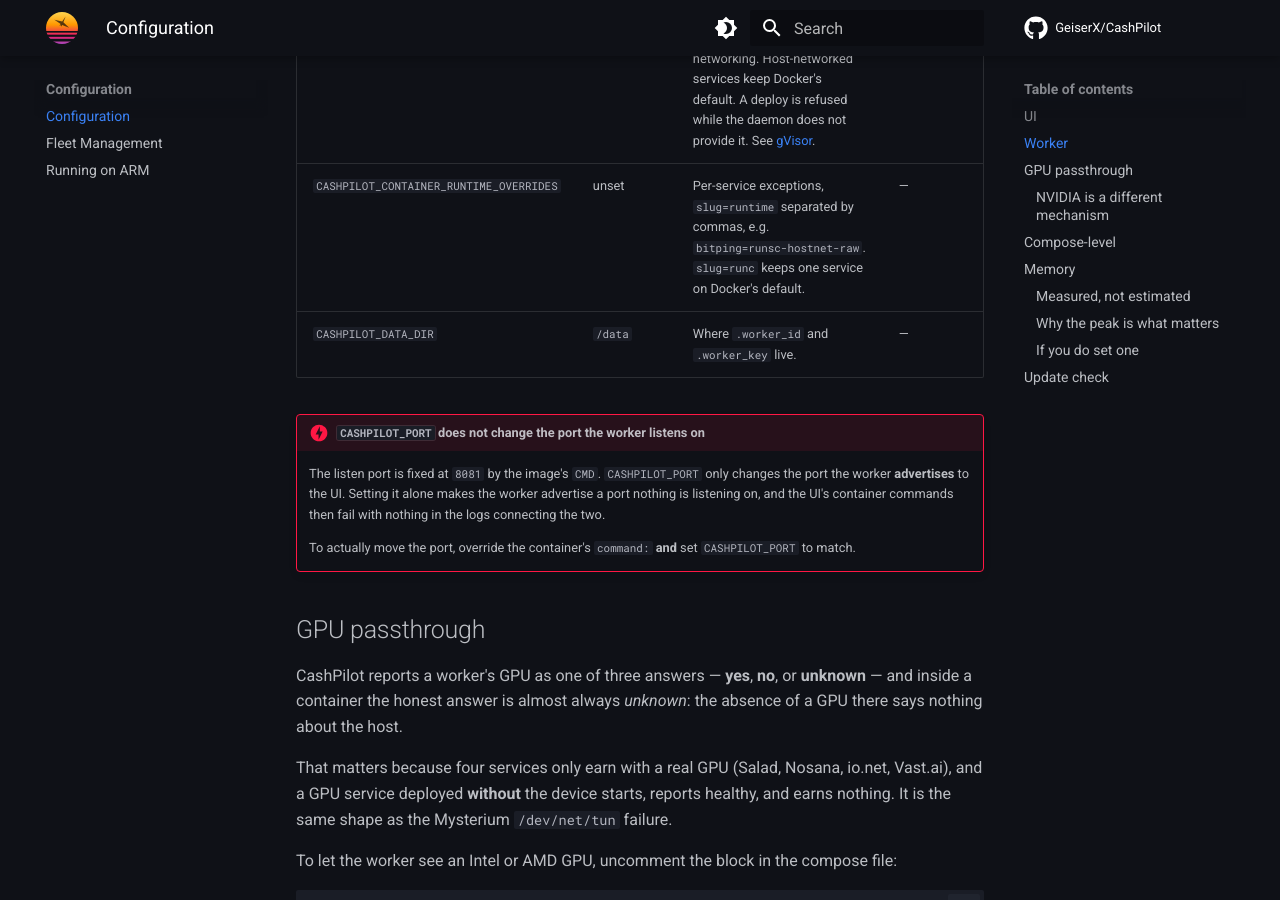
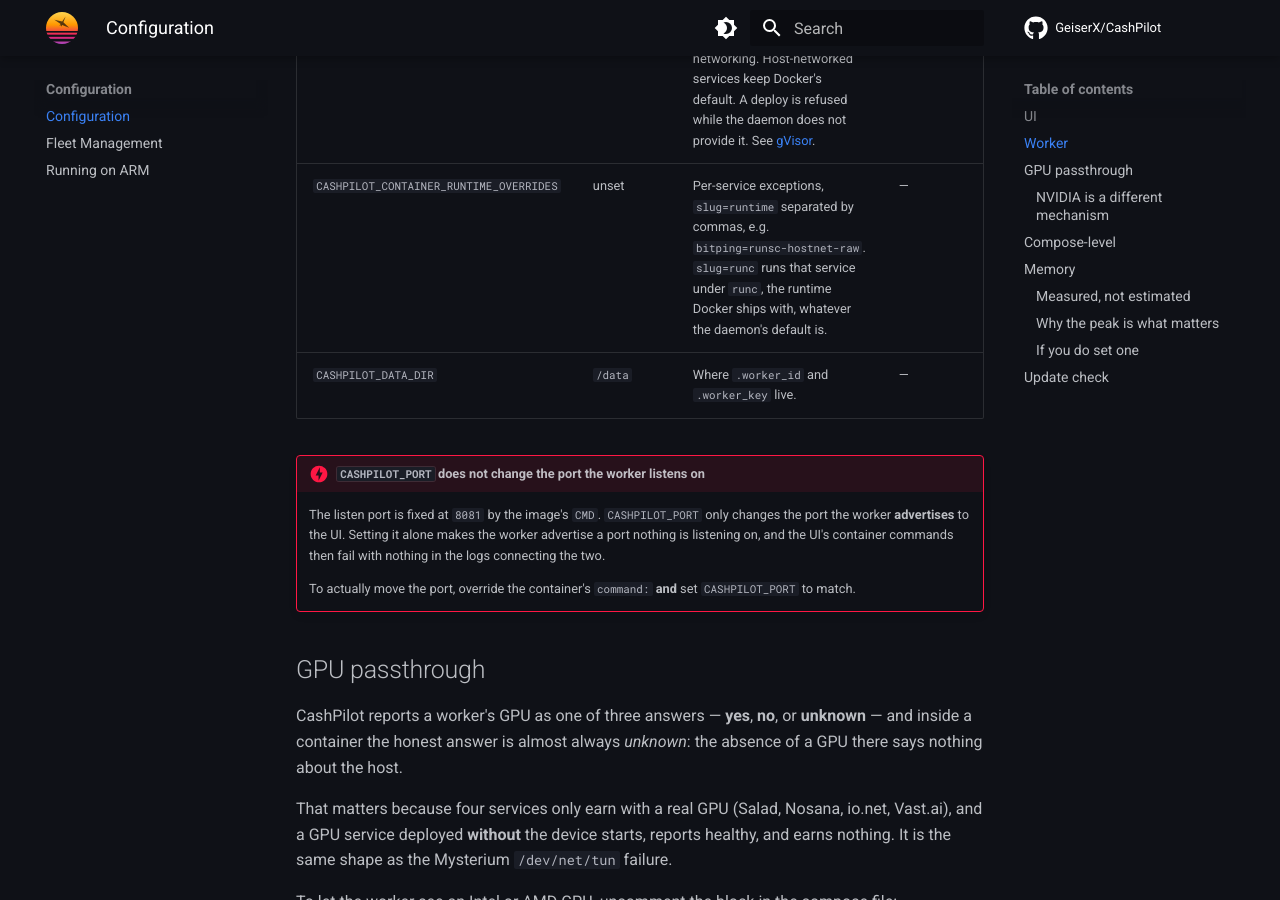
Before and after one commit to GeiserX/CashPilot, an MkDocs documentation site: the page built from docs/configuration.md, in a window 1280 px wide and 900 px high, scrolled down 4122 px. Built offline with MkDocs 1.6.1 and Material for MkDocs 9.7.7, drawn with Linux system fonts in a browser that asks for light colours; comment, search, counter and statistics services are not loaded.

Commit message:
docs: say slug=runc selects runc, not the daemon default

```diff
--- a/docs/configuration.md
+++ b/docs/configuration.md
@@ -66,7 +66,7 @@
 | `CASHPILOT_PIDS_LIMIT` | unset | `pids` limit applied to managed containers. | — |
 | `CASHPILOT_CONTAINER_NETWORK` | unset | A bridge network you created, which containers that would land on Docker's default bridge join instead, so host firewall rules can confine them. Host-networked services are unaffected. The worker never creates it; a deploy is refused while it is missing. See [Protecting your home network](home-network-security.md). | — |
 | `CASHPILOT_CONTAINER_RUNTIME` | unset | A Docker runtime, such as a gVisor runtime you registered in `daemon.json`, for containers on bridge networking. Host-networked services keep Docker's default. A deploy is refused while the daemon does not provide it. See [gVisor](home-network-security.md#7-gvisor-optional). | — |
-| `CASHPILOT_CONTAINER_RUNTIME_OVERRIDES` | unset | Per-service exceptions, `slug=runtime` separated by commas, e.g. `bitping=runsc-hostnet-raw`. `slug=runc` keeps one service on Docker's default. | — |
+| `CASHPILOT_CONTAINER_RUNTIME_OVERRIDES` | unset | Per-service exceptions, `slug=runtime` separated by commas, e.g. `bitping=runsc-hostnet-raw`. `slug=runc` runs that service under `runc`, the runtime Docker ships with, whatever the daemon's default is. | — |
 | `CASHPILOT_DATA_DIR` | `/data` | Where `.worker_id` and `.worker_key` live. | — |
 
 !!! danger "`CASHPILOT_PORT` does not change the port the worker listens on"
```
Also changed, not shown: docs/home-network-security.md (+1 -1 lines), 1 other file.
